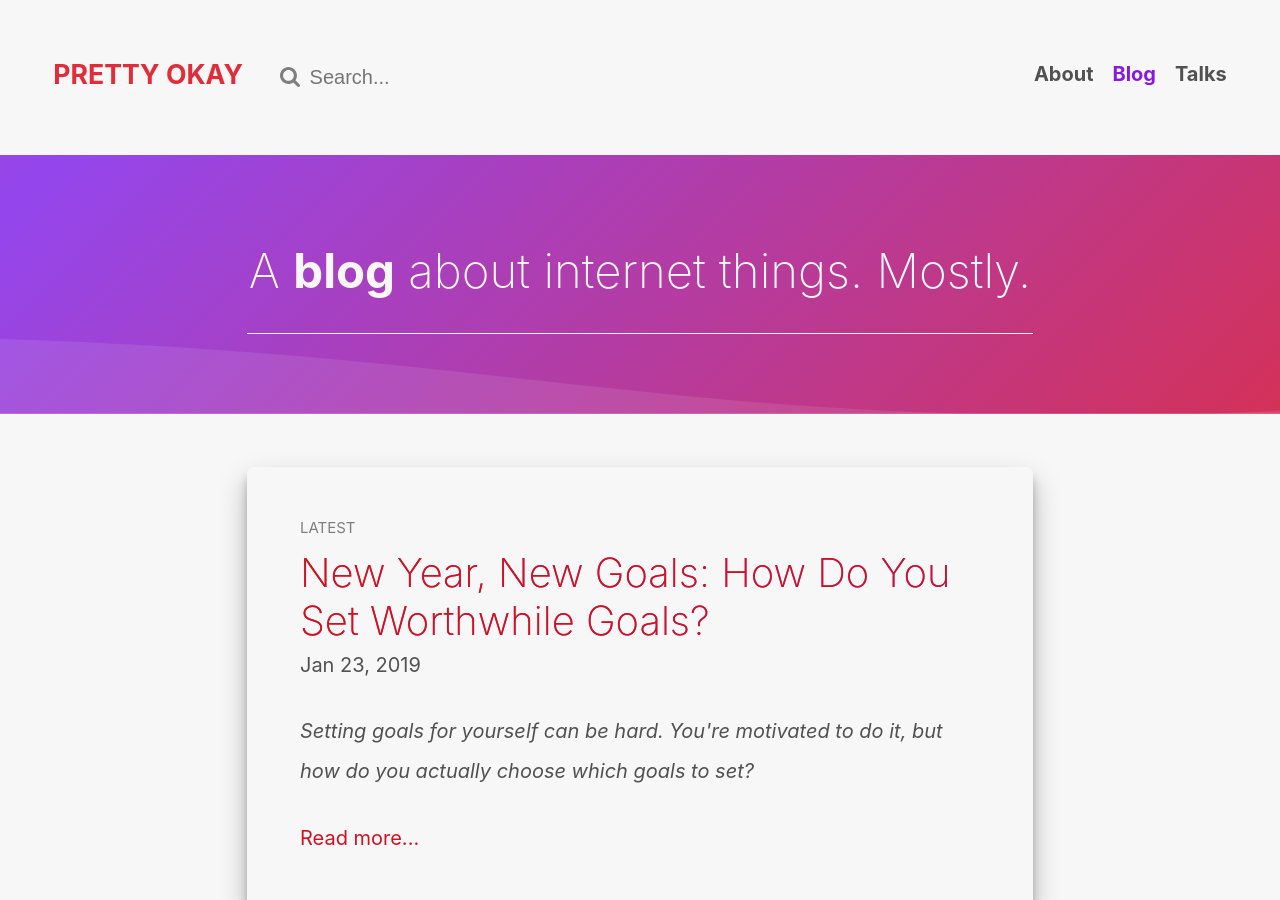
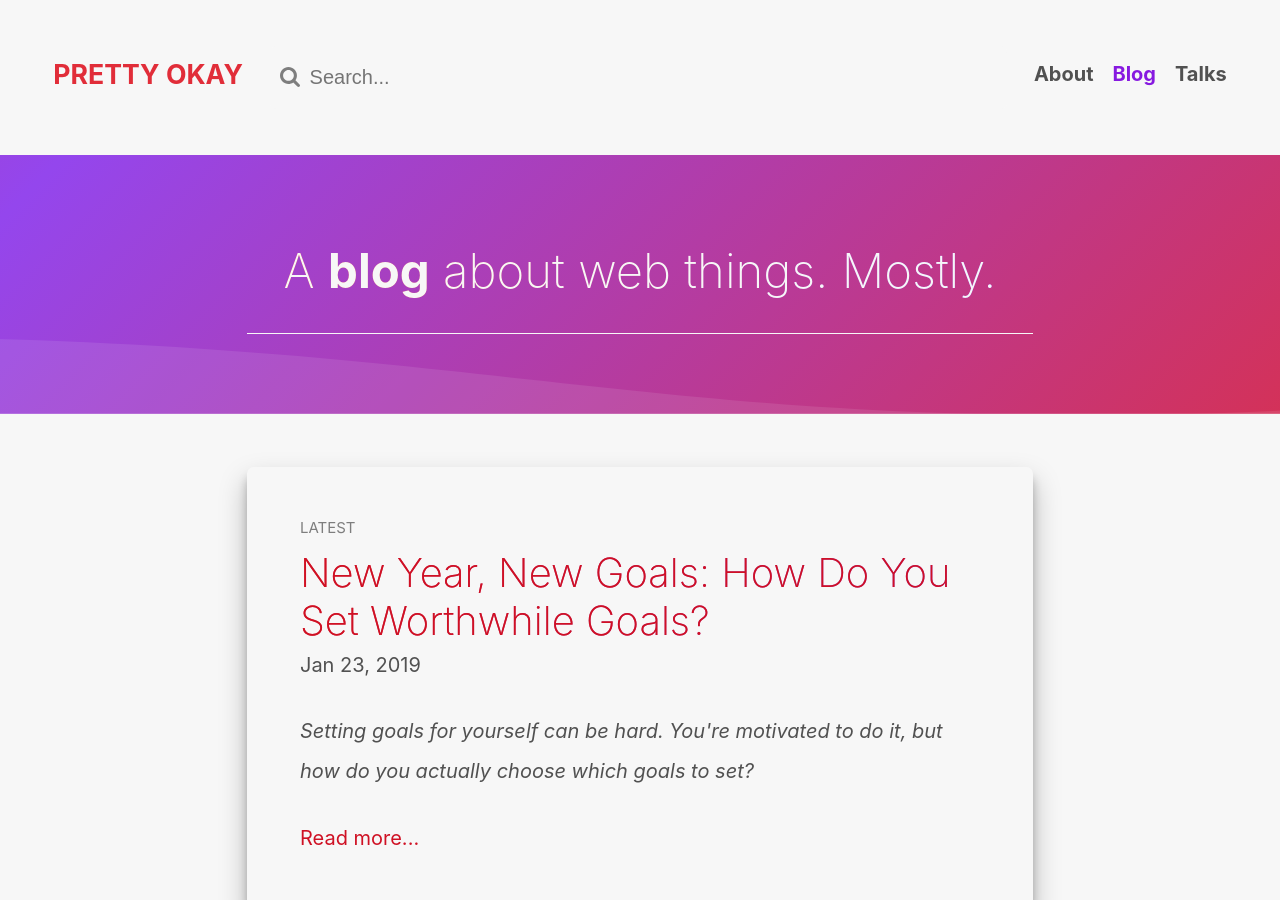
Before and after one commit to trentmwillis/pretty-okay.dev, a Jekyll site: the page built from index.html, in a window 1280 px wide and 900 px high. Built offline with Jekyll 4.4.1, drawn with Linux system fonts in a browser that asks for light colours; comment, search, counter and statistics services are not loaded; some of the changed text lies outside the part shown.

Commit message:
Replace internet with web

```diff
--- a/_config.yml
+++ b/_config.yml
@@ -8,7 +8,7 @@
 # Site settings
 title: Pretty Okay
 email: trent@pretty-okay.dev
-description: The personal website of Trent Willis, a maker of internet things. Blogging and speaking about the tech industry, web development, and living in Silicon Valley.
+description: The personal website of Trent Willis, a maker of web things. Blogging and speaking about the tech industry, web development, and living in Silicon Valley.
 baseurl: "" # the subpath of your site, e.g. /blog
 url: "https://pretty-okay.dev" # the base hostname & protocol for your site
 twitter_username: trentmwillis
--- a/_includes/footer.html
+++ b/_includes/footer.html
@@ -2,7 +2,7 @@
 
   <div class="wrapper">
 
-    <p class="info">I'm <a href="{{ "/about" | prepend: site.baseurl }}">Trent Willis</a>. I make internet things.</p>
+    <p class="info">I'm <a href="{{ "/about" | prepend: site.baseurl }}">Trent Willis</a>. I make web things.</p>
 
     <div class="social-icons">
       {% if site.github_username %}
--- a/about.html
+++ b/about.html
@@ -1,6 +1,6 @@
 ---
 layout: default
-title: "I'm <strong>Trent Willis</strong>. I make internet things."
+title: "I'm <strong>Trent Willis</strong>. I make web things."
 nav_title: "About"
 tab_title: "About"
 landing: true
--- a/index.html
+++ b/index.html
@@ -1,6 +1,6 @@
 ---
 layout: default
-title: "A <strong>blog</strong> about internet things. Mostly."
+title: "A <strong>blog</strong> about web things. Mostly."
 nav_title: "Blog"
 tab_title: "Blog"
 landing: true
--- a/speaking.html
+++ b/speaking.html
@@ -1,6 +1,6 @@
 ---
 layout: default
-title: "<strong>Talks</strong> about internet &amp; people things."
+title: "<strong>Talks</strong> about web &amp; people things."
 nav_title: "Talks"
 tab_title: "Talks"
 landing: true
```
